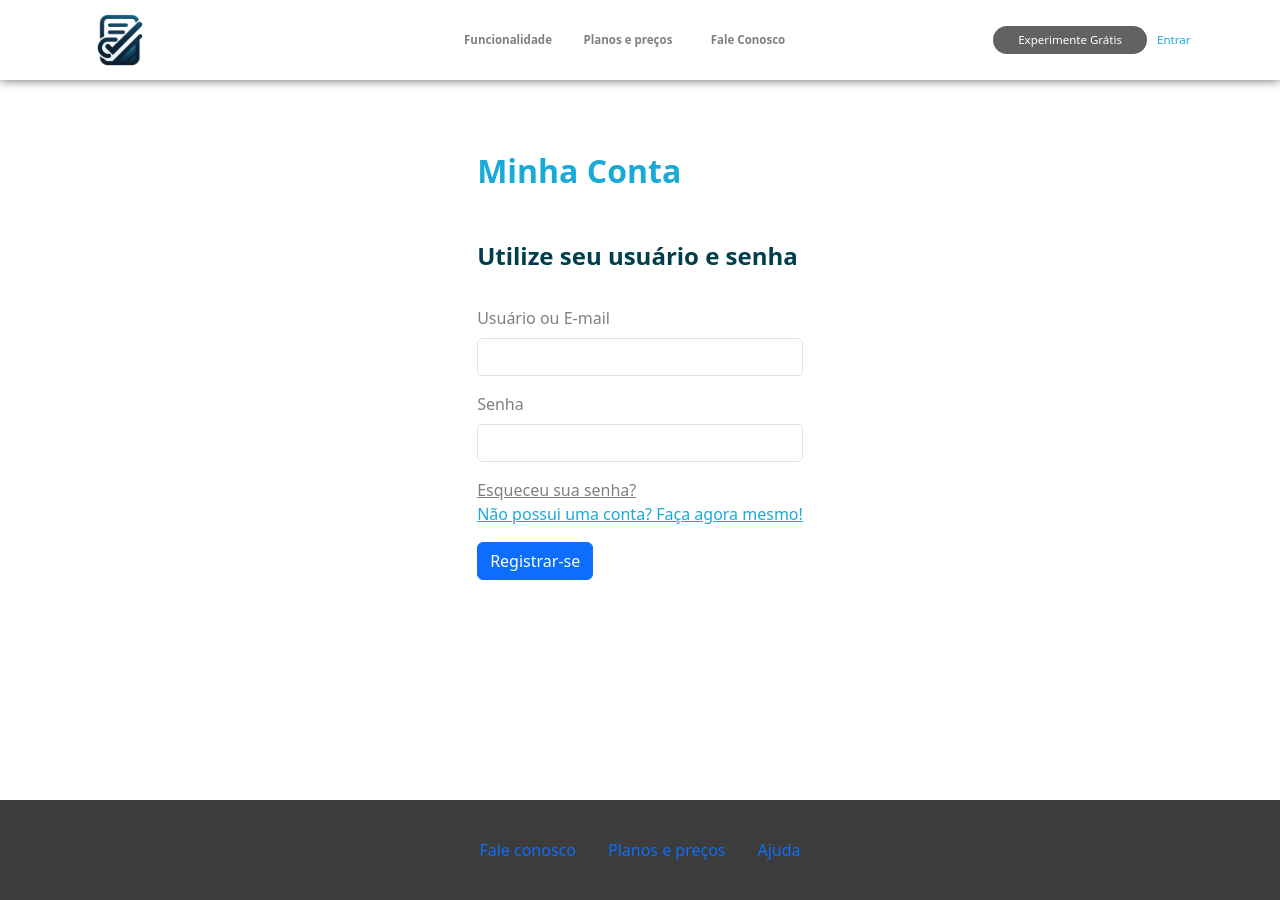
After one commit to jesse-salviano/sistemahermyr, a PHP site: page /loginPage.php in a window 1280 px wide. The commit adds this page. Run offline with PHP 8.4, Linux system fonts and the light colour scheme.

Commit message:
Página Login - Feita

```diff
--- /dev/null
+++ b/assets/css/loginpage.css
@@ -0,0 +1,79 @@
+* {
+    padding: 0;
+    margin: 0;
+    box-sizing: border-box;
+    /* outline: 1px solid red; */
+    font-family: system-ui, -apple-system, BlinkMacSystemFont, 'Segoe UI', Roboto, Oxygen, Ubuntu, Cantarell, 'Open Sans', 'Helvetica Neue', sans-serif;
+    max-width: 100%;
+    color: #808080;
+}
+
+p {
+    margin-bottom: 0;
+}
+
+a {
+    text-decoration: none;
+}
+
+body {
+    display: flex;
+    justify-content: center;
+    min-height: 100vh;
+    min-width: 100vw;
+    /* background-color:#f0f0f0 ; */
+    flex-wrap: wrap;
+    align-items: center;
+}
+
+.principal {
+    padding-top: 80px;
+    display: flex;
+    flex-wrap: wrap;
+    justify-content: center;
+    max-width: 1000px;
+    min-height: 100vh;
+}
+
+.principal h1{
+
+    margin-top: 4.5rem;
+    margin-bottom: 3rem ;
+    color: #1AAAD8;
+    font-size: xx-large;
+    font-weight: bolder;
+}
+
+#text p{
+
+    color: #003E4D;
+    font-size: x-large;
+    font-weight: bolder;
+
+}
+
+#inputUser label{
+
+    margin-top: 2rem;
+
+}
+
+#forgetPassword{
+
+    text-decoration: underline;
+    cursor: pointer;
+
+}
+
+#dontHaveAccont{
+
+    text-decoration: underline;
+    color: #1AAAD8;
+
+}
+
+#extras{
+
+    margin-top: 1rem;
+    margin-bottom: 1rem;
+}
--- /dev/null
+++ b/loginPage.php
@@ -0,0 +1,46 @@
+<!DOCTYPE html>
+<html lang="pt-br">
+<head>
+    <meta charset="UTF-8">
+    <meta name="viewport" content="width=device-width, initial-scale=1.0">
+    <title>Página Login</title>
+    <link href="https://cdn.jsdelivr.net/npm/bootstrap@5.3.3/dist/css/bootstrap.min.css" rel="stylesheet" integrity="sha384-QWTKZyjpPEjISv5WaRU9OFeRpok6YctnYmDr5pNlyT2bRjXh0JMhjY6hW+ALEwIH" crossorigin="anonymous">
+    <link rel="stylesheet" href="assets/css/header.css">
+    <link rel="stylesheet" href="assets/css/loginpage.css">
+    <link rel="stylesheet" href="assets/css/footer.css">
+    <script src="https://cdn.jsdelivr.net/npm/bootstrap@5.3.3/dist/js/bootstrap.bundle.min.js" integrity="sha384-YvpcrYf0tY3lHB60NNkmXc5s9fDVZLESaAA55NDzOxhy9GkcIdslK1eN7N6jIeHz" crossorigin="anonymous"></script>
+</head>
+<body>
+    <?php include 'components/header.php' ?>
+
+    <main class="principal">
+        <div>
+        <h1 class="bold" id="destaque">Minha Conta</h1>
+
+
+        <div id="text">
+            <p>Utilize seu usuário e senha</p>
+        </div>
+
+        <div class="mb-3" id="inputUser">
+             <label id="labelInputUser" for="inputUser" class="form-label">Usuário ou E-mail</label>
+             <input type="text" class="form-control" id="inputUser">
+        </div>
+        <div class="mb-3">
+              <label id="labelInputPassword" for="inputPassword" class="form-label">Senha</label>
+              <input type="password" class="form-control" id="inputPassword">
+        </div>
+        <div id="extras">
+            <p id="forgetPassword">Esqueceu sua senha?</p>
+            <a href="registerPage.php"><p id="dontHaveAccont">Não possui uma conta? Faça agora mesmo!</p></a>
+        </div>
+        <button class="Button-RegisterPage btn btn-primary">Registrar-se</button>
+    </div>
+
+
+        </div>
+    </main>
+
+    <?php include 'components/footer.php' ?>
+    </body>
+</html>
--- a/registerPage.php
+++ b/registerPage.php
@@ -3,7 +3,7 @@
 <head>
     <meta charset="UTF-8">
     <meta name="viewport" content="width=device-width, initial-scale=1.0">
-    <title>Página Casdastro</title>
+    <title>Página Cadastro</title>
     <link href="https://cdn.jsdelivr.net/npm/bootstrap@5.3.3/dist/css/bootstrap.min.css" rel="stylesheet" integrity="sha384-QWTKZyjpPEjISv5WaRU9OFeRpok6YctnYmDr5pNlyT2bRjXh0JMhjY6hW+ALEwIH" crossorigin="anonymous">
     <link rel="stylesheet" href="assets/css/header.css">
     <link rel="stylesheet" href="assets/css/registerpage.css">
```
